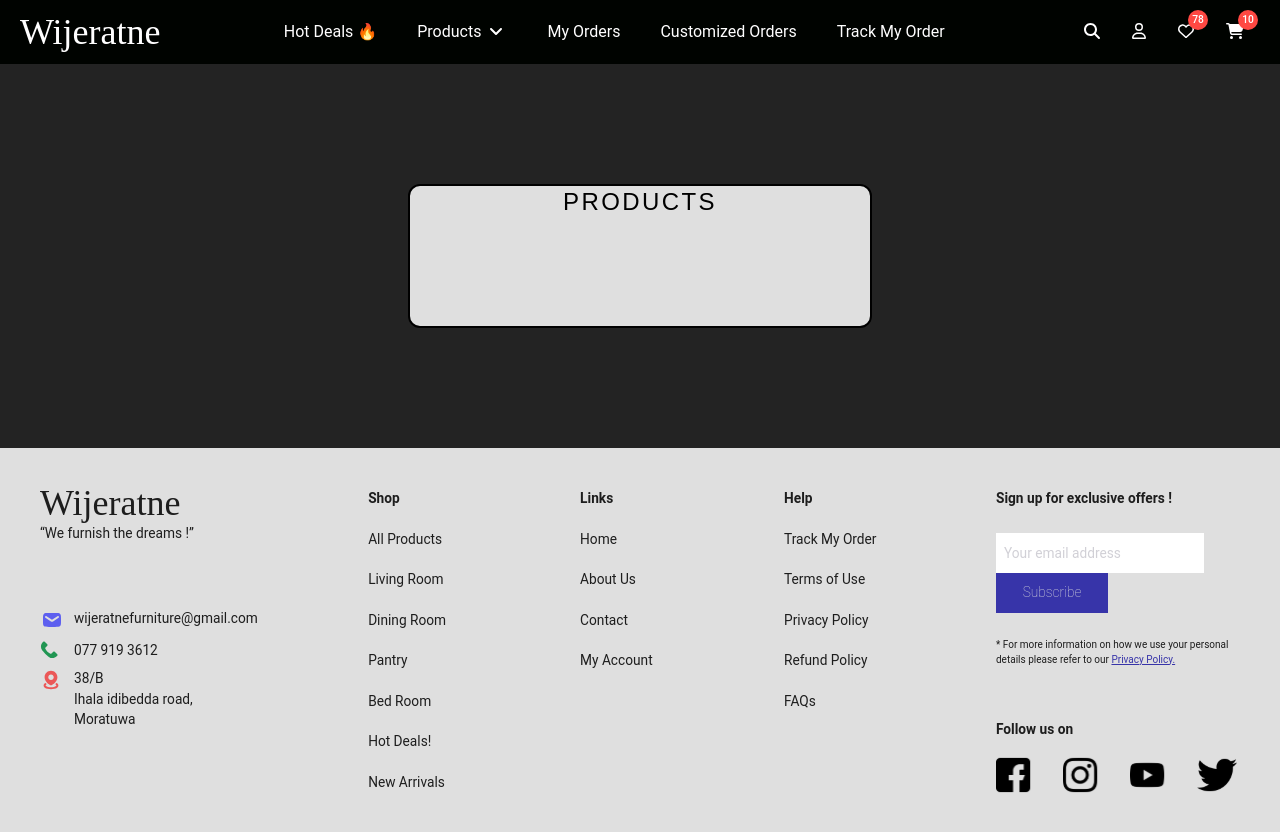
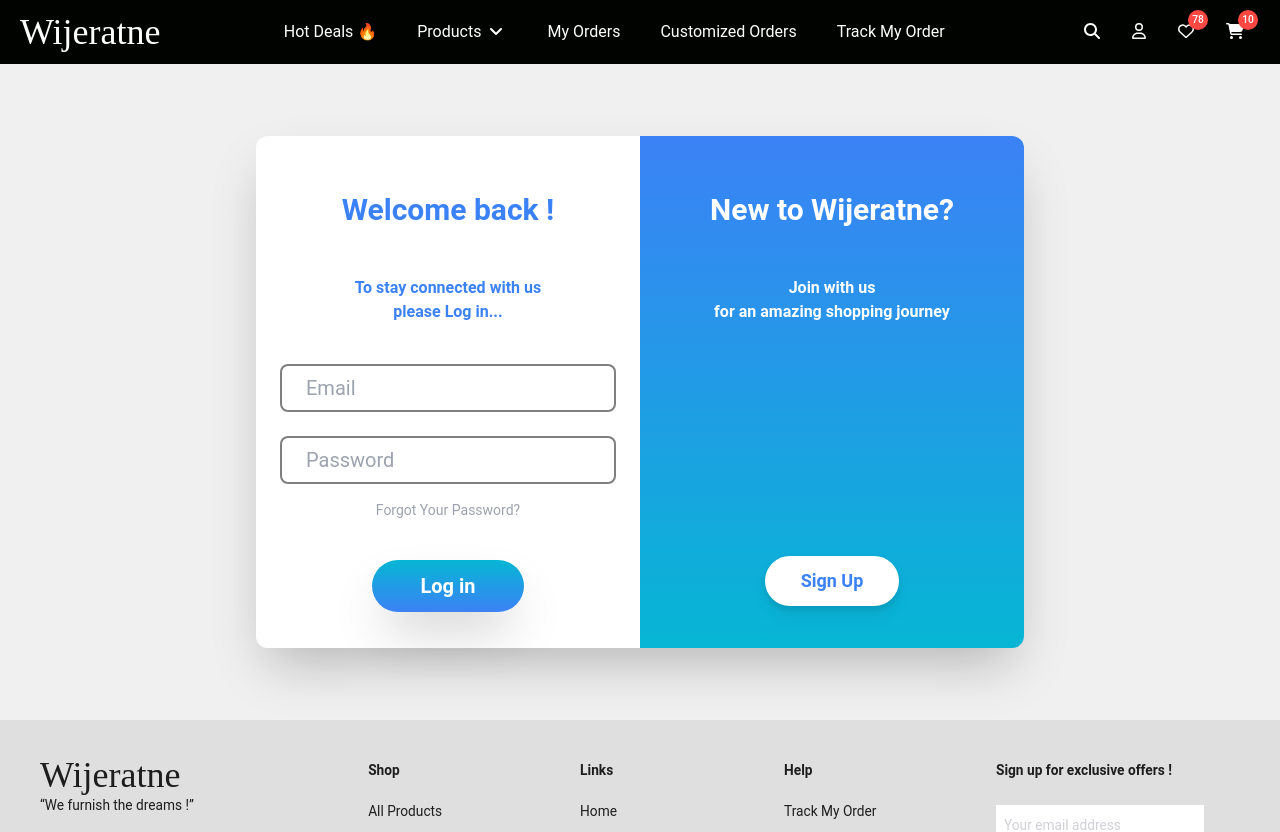
Before and after one commit to AkalankaNayanajith/Wijeratne_Furniture, a React (Create React App) app: page /logintest in a window 1280 px wide. Shown: the top 832 px of the page. Built offline with nearby package versions, Linux system fonts and the light colour scheme; what tw-elements would draw is missing.

Commit message:
login screen ui

```diff
--- a/src/Components/Logintest.jsx
+++ b/src/Components/Logintest.jsx
@@ -1,11 +1,67 @@
-import React from "react";
+import React, { useState, useEffect } from "react";
 
 const Logintest = () => {
+  const [checkemail, setCheckemail] = useState("");
+  const [checkpw, setCheckpw] = useState("");
+
   return (
     <>
-      <div className="h-96 w-full bg-[#232323] flex items-center justify-center ">
-        <div className="h-[9rem] w-[29rem]  text-center rounded-xl border-2 border-black bg-[#DFDFDF] ">
-          <div className="text-2xl text-center font-normal  font-Pragati-Narrow tracking-widest"> PRODUCTS</div>
+      <div className="h-[41rem] w-full bg-[#f0f0f1] flex items-center justify-center ">
+        <div className="h-[32rem] w-[48rem]  text-center rounded-xl shadow-2xl flex">
+          <div className="text-2xl w-[50%] bg-white  rounded-l-xl text-center  ">
+
+            <h1 className=" pt-14 font-poppins font-semibold  text-blue-500 text-3xl ">
+              Welcome back !
+            </h1>
+
+            <p className="text-blue-500 text-base font-semibold pt-12 ">To stay connected with us <br/> please Log in... </p>
+
+            <div className="px-6 pt-10">
+              <input
+                type="email"
+                className="email h-12 w-full px-6 text-xl bg-white border-2 rounded-lg border-black border-opacity-50 outline-none focus:border-blue-500  transition duration-200 peer focus:border-2  focus:ring-2 focus:ring-blue-500"
+                autocomplete="off"
+                placeholder="Email"
+                onChange={(ev) => {
+                  setCheckemail(ev.target.value);
+                  console.log(ev.target.value); }} />
+            </div>
+
+            <div className="px-6 pt-6">
+              <input
+                type="password"
+                className="email h-12 w-full px-6 text-xl bg-white border-2 rounded-lg border-black border-opacity-50 outline-none focus:border-blue-500  transition duration-200 peer focus:border-2  focus:ring-2 focus:ring-blue-500"
+                autocomplete="off"
+                placeholder="Password"
+                onChange={(ev) => {
+                  setCheckemail(ev.target.value);
+                  console.log(ev.target.value); }}/>
+            </div>
+
+            <p className="pt-4 text-sm text-gray-400"> Forgot Your Password?</p>
+
+            <div className="w-full pt-10 justify-center items-center flex">
+              <button
+                type="submit"
+                className="px-12 py-3 font-poppins font-semibold rounded-full text-xl shadow-2xl bg-gradient-to-b from-cyan-500 to-blue-500  text-white hover:scale-105 duration-300"
+                onClick={4} >
+                Log in
+              </button>
+            </div>
+
+          </div>
+
+          <div className="text-2xl w-[50%] bg-gradient-to-t from-cyan-500 to-blue-500  rounded-r-xl text-center ">
+            <h1 className=" pt-14 font-poppins font-semibold text-white text-3xl">
+            New to Wijeratne?
+            </h1>
+            <p className="text-white text-base font-semibold pt-12 pb-[8.5rem]">Join with us <br/>  for an amazing shopping journey </p>
+            <div className="pt-24">
+            <button className="button border-2 border-white font-poppins font-semibold  text-blue-500 text-lg  bg-white  rounded-full w-[35%] h-[50px] pt-0  drop-shadow-lg shadow-black  hover:scale-105 duration-300">
+               Sign Up
+              </button>
+              </div>
+          </div>
         </div>
       </div>
     </>
```
